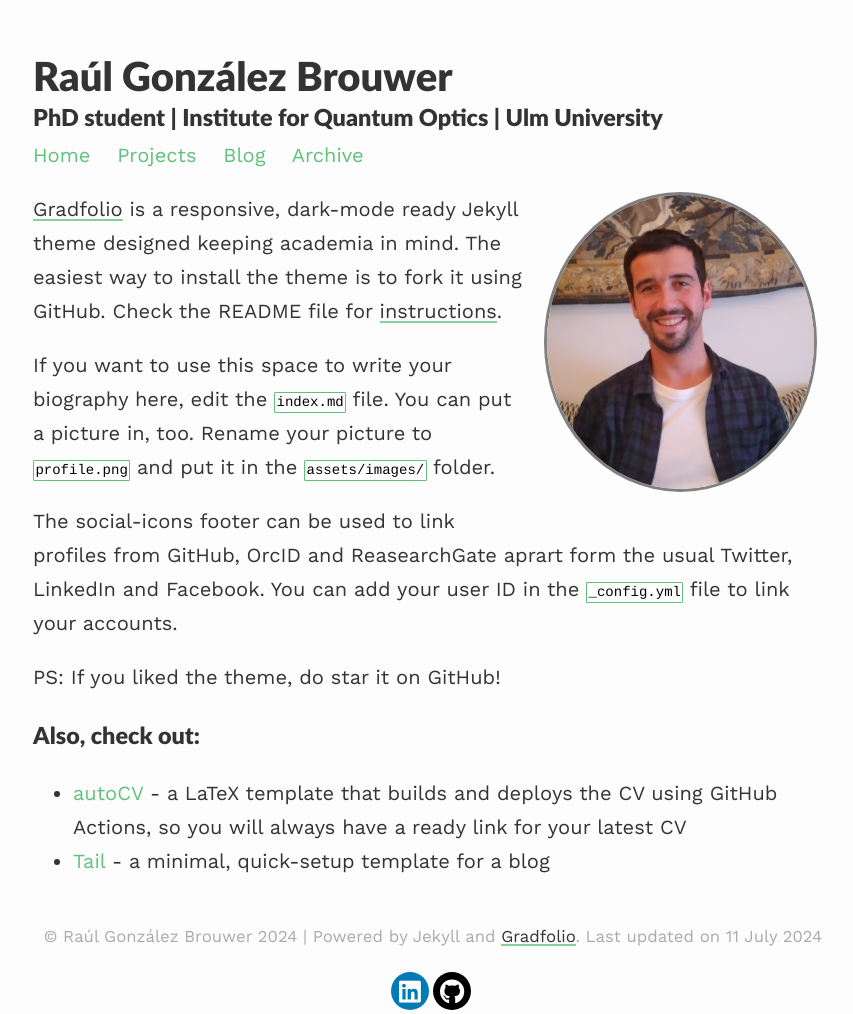
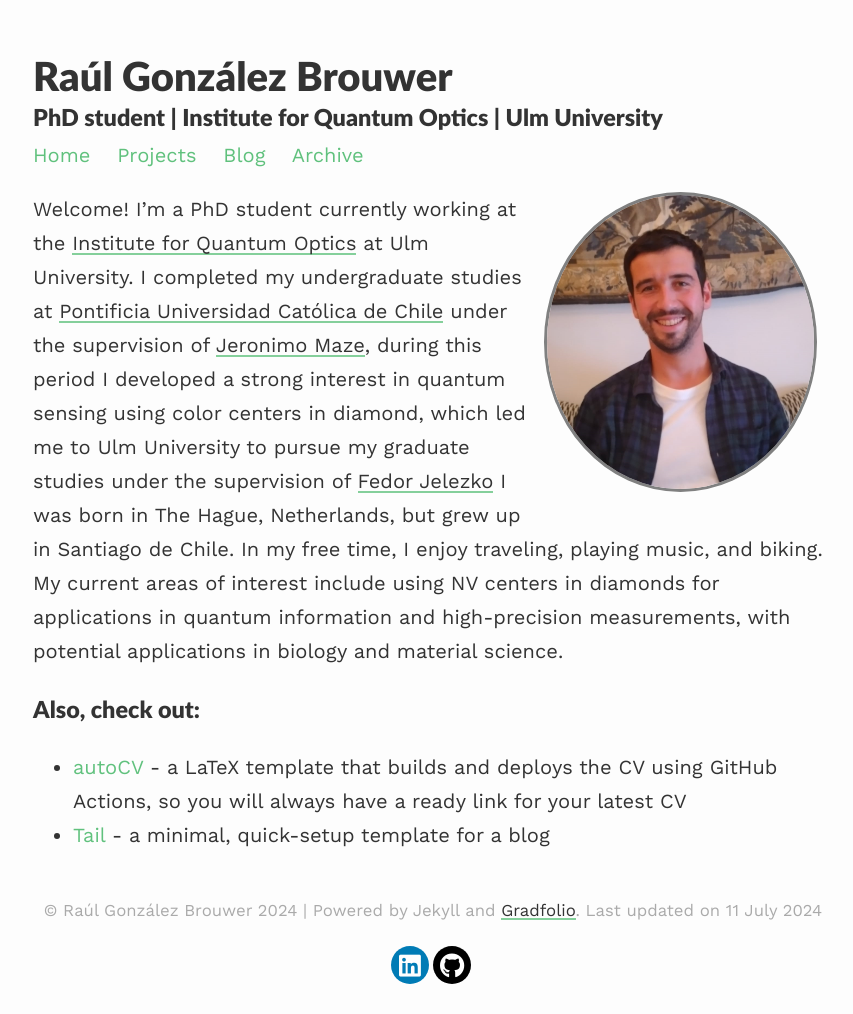
Before and after one commit to rmgonzal/rmgonzal.github.io, a Jekyll site: the page built from index.md, in a window 1280 px wide. Shown: the whole page, without its empty margins (207-1060 px from the left). Built offline with Jekyll 4.4.1, drawn with Linux system fonts in a browser that asks for light colours; nearby versions of some CDN libraries; after the commit the page ends 988 px from its top, so only the background shows below that.

Commit message:
Update index.md

```diff
--- a/index.md
+++ b/index.md
@@ -6,16 +6,10 @@ profile:
   image: profile.png
 published: true
 ---
-
-[Gradfolio](https://github.com/jitinnair1/gradfolio){:target="_blank"} is a responsive, dark-mode ready Jekyll theme designed keeping academia in mind. The easiest way to install the theme is to fork it using GitHub. Check the README file for [instructions](https://github.com/jitinnair1/gradfolio#installation){:target="_blank"}.
-
-If you want to use this space to write your biography here, edit the `index.md` file. You can put a picture in, too. Rename your picture to `profile.png` and put it in the `assets/images/` folder.
-
-The social-icons footer can be used to link profiles from GitHub, OrcID and ReasearchGate aprart form the usual Twitter, LinkedIn and Facebook. You can add your user ID in the `_config.yml` file to link your accounts.
-
-PS: If you liked the theme, do star it on GitHub!
+Welcome! I'm a PhD student currently working at the [Institute for Quantum Optics](https://www.uni-ulm.de/nawi/institut-fuer-quantenoptik/){:target="_blank"} at Ulm University. I completed my undergraduate studies at [Pontificia Universidad Católica de Chile]([https://www.uc.cl/en]){:target="_blank"} under the supervision of [Jeronimo Maze](https://scholar.google.com/citations?user=ti5gVjIAAAAJ&hl=en){:target="_blank"}, during this period I developed a strong interest in quantum sensing using color centers in diamond, which led me to Ulm University to pursue my graduate studies under the supervision of [Fedor Jelezko](https://scholar.google.com/citations?user=Kx8alO4AAAAJ&hl=en){:target="_blank"}
+I was born in The Hague, Netherlands, but grew up in Santiago de Chile. In my free time, I enjoy traveling, playing music, and biking.
+My current areas of interest include using NV centers in diamonds for applications in quantum information and high-precision measurements, with potential applications in biology and material science.
 
 ### Also, check out:
-
 - [autoCV](https://github.com/jitinnair1/autocv) - a LaTeX template that builds and deploys the CV using GitHub Actions, so you will always have a ready link for your latest CV
 - [Tail](https://github.com/jitinnair1/tail) - a minimal, quick-setup template for a blog
```
